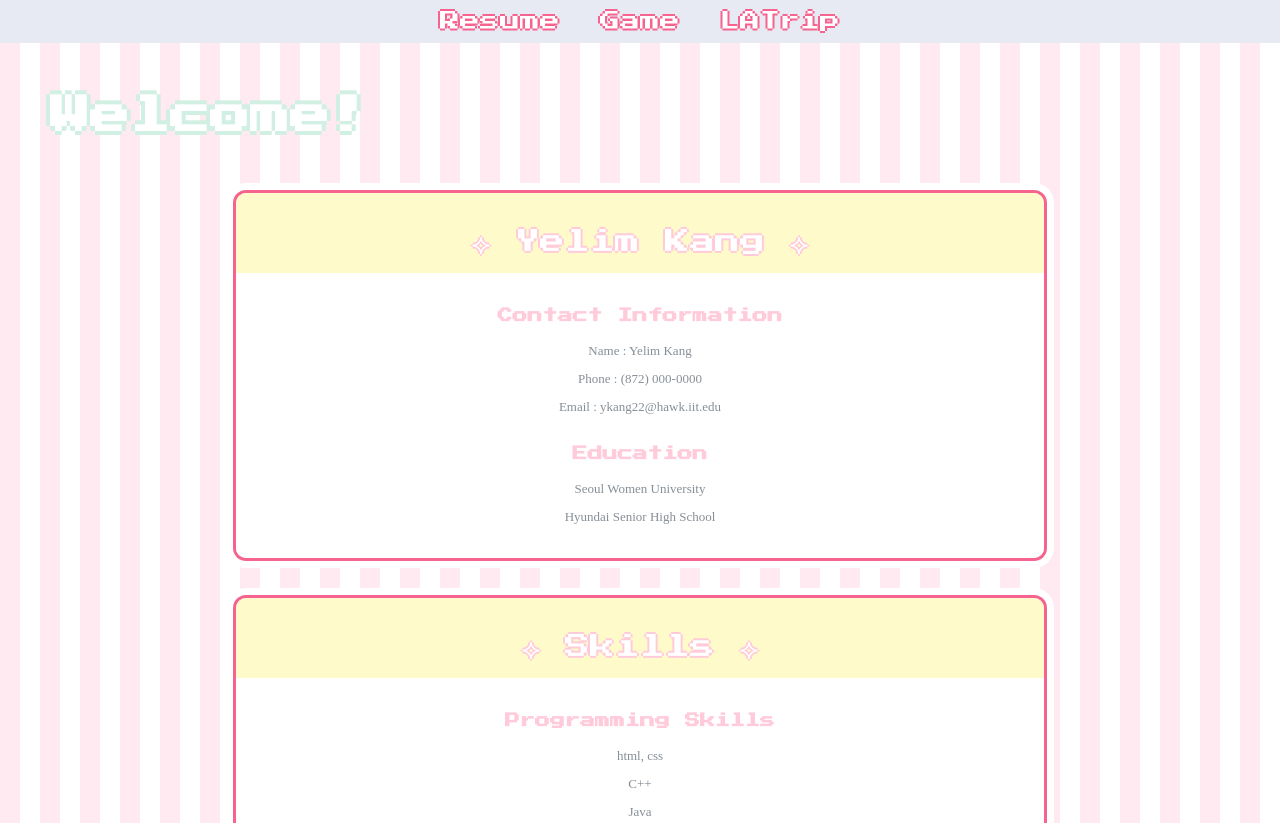
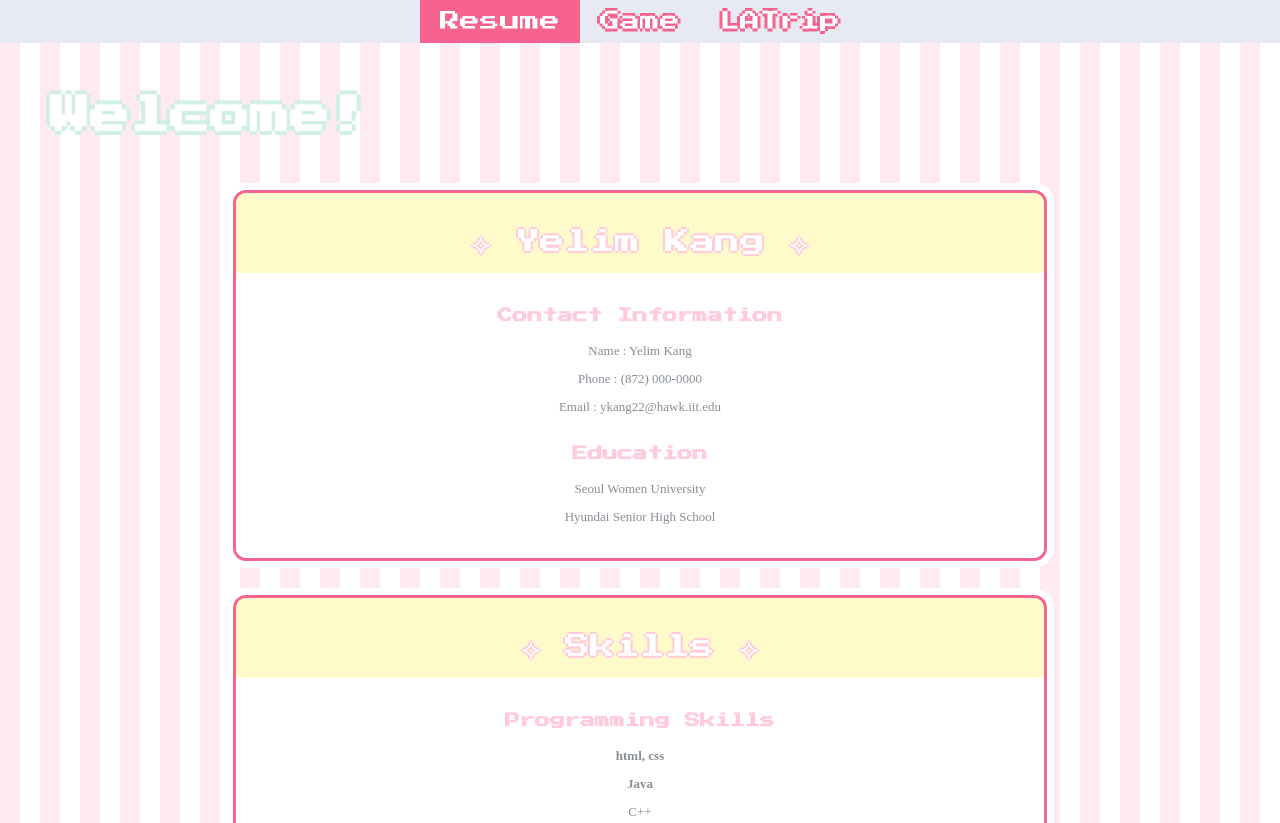
Before and after one commit to y3l512/project2, a plain HTML site: page index.html in a window 1280 px wide. Shown: the top 823 px of the page. Drawn offline with Linux system fonts and the light colour scheme.

Commit message:
update style

```diff
--- a/css/style.css
+++ b/css/style.css
@@ -28,7 +28,7 @@ footer{
 
 .la-sub{
   text-align: left;
-  padding-top: 0.3em;
+  padding-top: 0.1em;
 }
 
 .la-wrap{
@@ -47,13 +47,17 @@ footer{
 }
 
 #onpage{
-  color: #F6638F;
+  background-color: #F6638F;
 }
 
 .img-container > a:hover{
   transition: 0.5s;
   background-color: #FFCBDA;
   filter: opacity(0.5) blur(2px);
+}
+
+.bold{
+  font-weight: bold;
 }
 
 img{
@@ -90,7 +94,7 @@ nav ul li{
   text-decoration: none;
   font-family: 'Press Start 2P', cursive;
   font-size: 20px;
-  text-shadow: -2px 0px #F6638F, 0px 2px #F6638F, 2px 0px #F6638F, 0px -2px #F6638F;
+  text-shadow: -3px 0px #F6638F, 0px 3px #F6638F, 3px 0px #F6638F, 0px -3px #F6638F;
 }
 
 nav ul li a{
--- a/index.html
+++ b/index.html
@@ -38,9 +38,9 @@
     <section>
       <p class="sec-title">⯎ Skills ⯎</p>
       <h2 class="sub-title">Programming Skills</h2>
-      <p>html, css</p>
+      <p class="bold">html, css</p>
+      <p class="bold">Java</p>
       <p>C++</p>
-      <p>Java</p>
       <p>Mysql</p>
       <p>Kotlin</p>
       <h2 class="sub-title">Work Experience</h2>
```
Also changed, not shown: game.html (+20 -4 lines).
